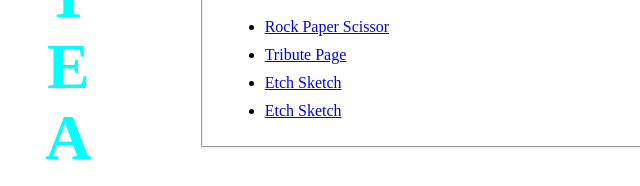
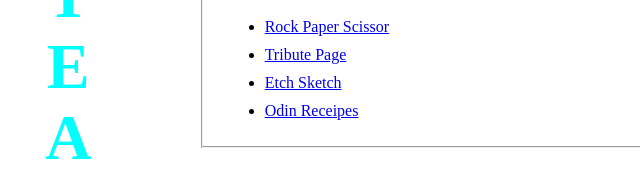
Before and after one commit to teaking/teaking.github.io, a plain HTML site: page index.html in a window 1280 px wide. Shown: the part 214-400 px from the top of the page, 20-660 px from the left. Drawn offline with Linux system fonts and the light colour scheme.

Commit message:
link updated

```diff
--- a/index.html
+++ b/index.html
@@ -24,7 +24,7 @@
             <li><a href="https://teaking.github.io/Rock-Paper-Scissor/" target="_blank">Rock Paper Scissor</a></li>
             <li><a href="https://teaking.github.io/tribute-page/" target="_blank">Tribute Page</a></li>
             <li><a href="https://teaking.github.io/Etch-A-Sketch/" target="_blank">Etch Sketch</a></li>
-            <li><a href="https://teaking.github.io/odin-receipes/" target="_blank">Etch Sketch</a></li>
+            <li><a href="https://teaking.github.io/odin-receipes/" target="_blank">Odin Receipes</a></li>
           </ul>
         </fieldset>
       </div>
```
